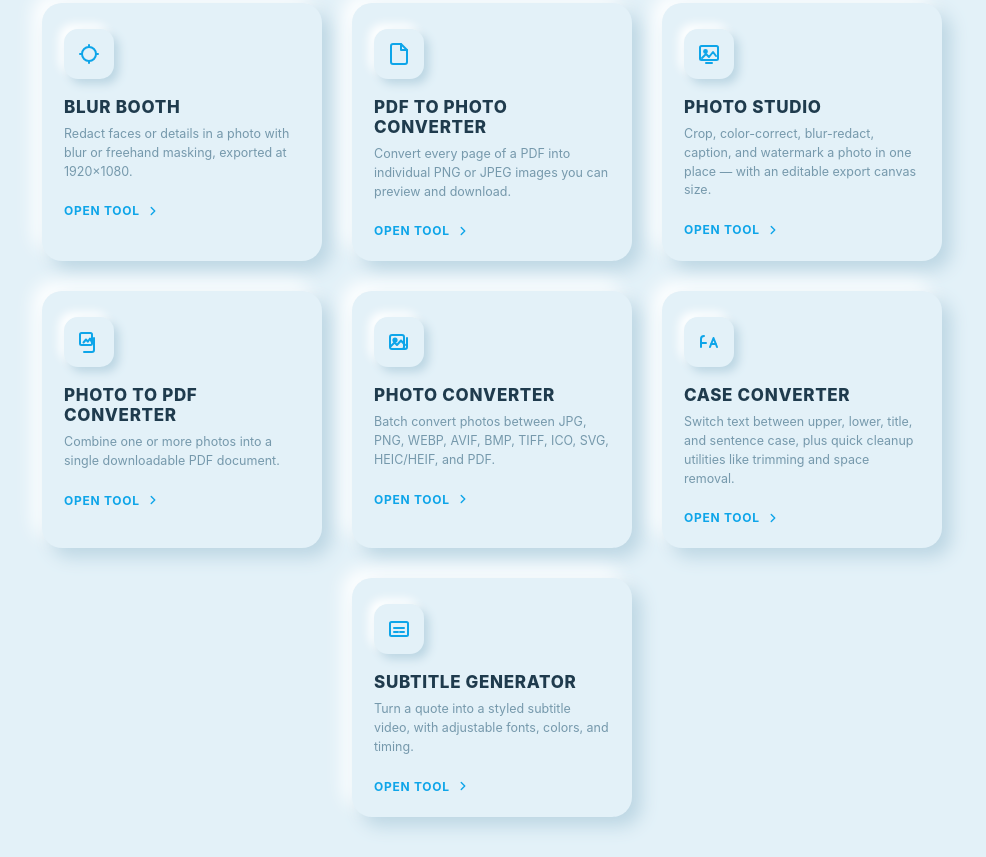
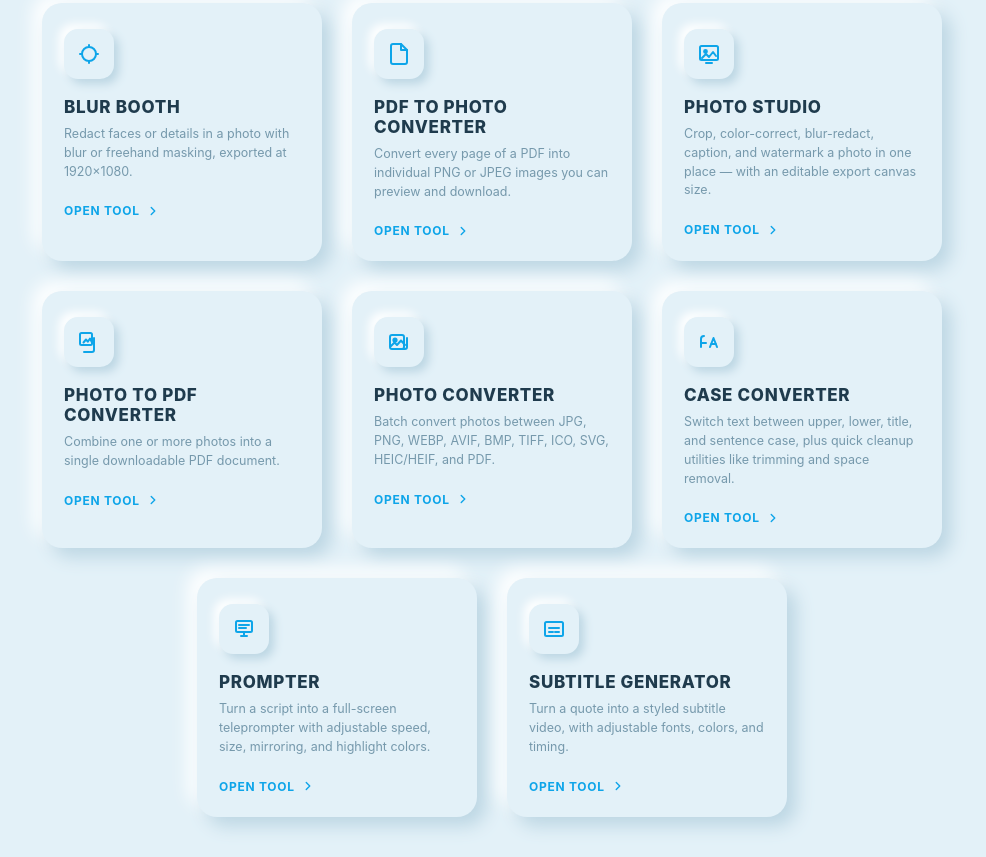
Before and after one commit to aljonqwe-ctrl/TOC-TOOLS, a plain HTML site: page index.html in a window 1280 px wide. Shown: the part 263-1120 px from the top of the page, without its empty margins (148-1134 px from the left). Drawn offline with Linux system fonts and the light colour scheme.

Commit message:
Update index.html

```diff
--- a/index.html
+++ b/index.html
@@ -318,6 +318,21 @@
       </div>
     </div>
 
+    <div class="tool-card" data-src="prompter.html" data-label="Prompter">
+      <div class="tool-icon">
+        <svg viewBox="0 0 24 24" fill="none" stroke="#0ea5e9" stroke-width="2" stroke-linecap="round" stroke-linejoin="round">
+          <rect x="4" y="4" width="16" height="11" rx="1.5"/>
+          <path d="M7 8h10 M7 11h7"/>
+          <path d="M9 19h6 M12 15v4"/>
+        </svg>
+      </div>
+      <h2 class="tool-name">Prompter</h2>
+      <p class="tool-desc">Turn a script into a full-screen teleprompter with adjustable speed, size, mirroring, and highlight colors.</p>
+      <div class="tool-launch">Open tool
+        <svg viewBox="0 0 24 24" fill="none" stroke="currentColor" stroke-width="2.4" stroke-linecap="round" stroke-linejoin="round"><path d="M9 6l6 6-6 6"/></svg>
+      </div>
+    </div>
+
     <div class="tool-card" data-src="subtitle-generator.html" data-label="Subtitle Generator">
       <div class="tool-icon">
         <svg viewBox="0 0 24 24" fill="none" stroke="#0ea5e9" stroke-width="2" stroke-linecap="round" stroke-linejoin="round">
```
